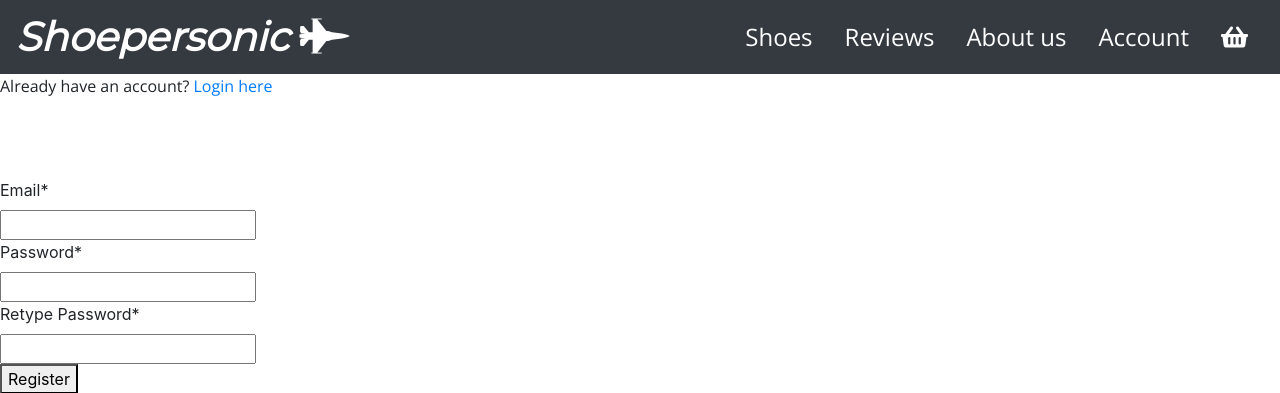
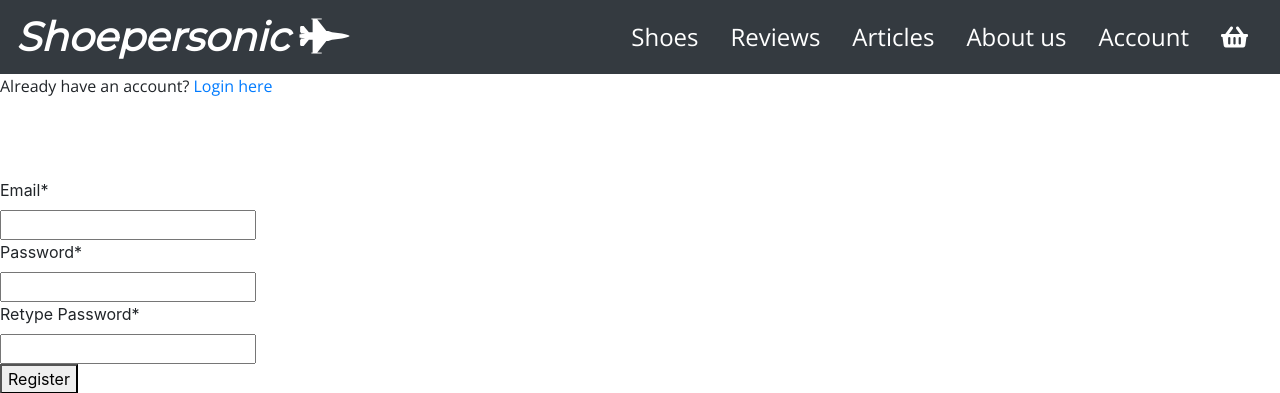
Before and after one commit to harryphelps2/shoepersonic2, a Django app: page /accounts/register/ in a window 1280 px wide. Shown: the top 393 px of the page. Run offline with Django 3.2, Linux system fonts and the light colour scheme; some libraries are stand-ins or nearby versions.

Commit message:
Add navbar entry for articles.

```diff
--- a/templates/base.html
+++ b/templates/base.html
@@ -11,13 +11,13 @@
         <link rel="stylesheet" href="https://use.fontawesome.com/releases/v5.4.2/css/all.css" integrity="sha384-/rXc/GQVaYpyDdyxK+ecHPVYJSN9bmVFBvjA/9eOB+pb3F2w2N6fc5qB9Ew5yIns" crossorigin="anonymous">
         <link href="https://fonts.googleapis.com/css?family=Montserrat|Open+Sans" rel="stylesheet">
 
-        <link rel="stylesheet" type="text/css" href="{% static 'slick/slick.css' %}"/>
+        <!-- <link rel="stylesheet" type="text/css" href="{% static 'slick/slick.css' %}"/>
         <link rel="stylesheet" type="text/css" href="{% static 'slick/slick-theme.css' %}"/>
-        <link rel="stylesheet" href="{% static 'css/styles.css' %}">
-<!--
+        <link rel="stylesheet" href="{% static 'css/styles.css' %}"> -->
+
         <link rel="stylesheet" type="text/css" href="../../../static/slick/slick.css"/>
         <link rel="stylesheet" type="text/css" href='../../../static/slick/slick-theme.css'/>
-        <link rel="stylesheet" href="../../../static/css/styles.css"> -->
+        <link rel="stylesheet" href="../../../static/css/styles.css">
     </head>
     <body>
         <div class="container-fluid p-0">
@@ -33,6 +33,9 @@
                         </li>
                         <li class="nav-item">
                             <a class="nav-dropdown__link" href="{% url 'our_reviews' %}">Reviews</a>
+                        </li>
+                        <li class="nav-item">
+                            <a class="nav-dropdown__link" href="#">Articles</a>
                         </li>
                         <li class="nav-item">
                             <a class="nav-dropdown__link" href="{% url 'about_us' %}">About us</a>
@@ -115,13 +118,13 @@
         <script src="https://cdnjs.cloudflare.com/ajax/libs/popper.js/1.12.9/umd/popper.min.js" integrity="sha384-ApNbgh9B+Y1QKtv3Rn7W3mgPxhU9K/ScQsAP7hUibX39j7fakFPskvXusvfa0b4Q" crossorigin="anonymous"></script>
         <script src="https://maxcdn.bootstrapcdn.com/bootstrap/4.0.0/js/bootstrap.min.js" integrity="sha384-JZR6Spejh4U02d8jOt6vLEHfe/JQGiRRSQQxSfFWpi1MquVdAyjUar5+76PVCmYl" crossorigin="anonymous"></script>
 
-        <script type="text/javascript" src="{% static 'slick/slick.min.js' %}"></script>
+        <!-- <script type="text/javascript" src="{% static 'slick/slick.min.js' %}"></script> -->
 
         <script src="https://js.stripe.com/v3/"></script>
         <script src="{% static 'js/stripe.js' %}"></script>
         <script src="{% static 'js/script.js' %}"></script>
 
-        <!-- <script type="text/javascript" src="../../../static/slick/slick.min.js"></script>
-        <script src="../../../static/js/script.js"></script> -->
+        <script type="text/javascript" src="../../../static/slick/slick.min.js"></script>
+        <script src="../../../static/js/script.js"></script>
     </body>
 </html>
```
Also changed, not shown: 1 other file.
